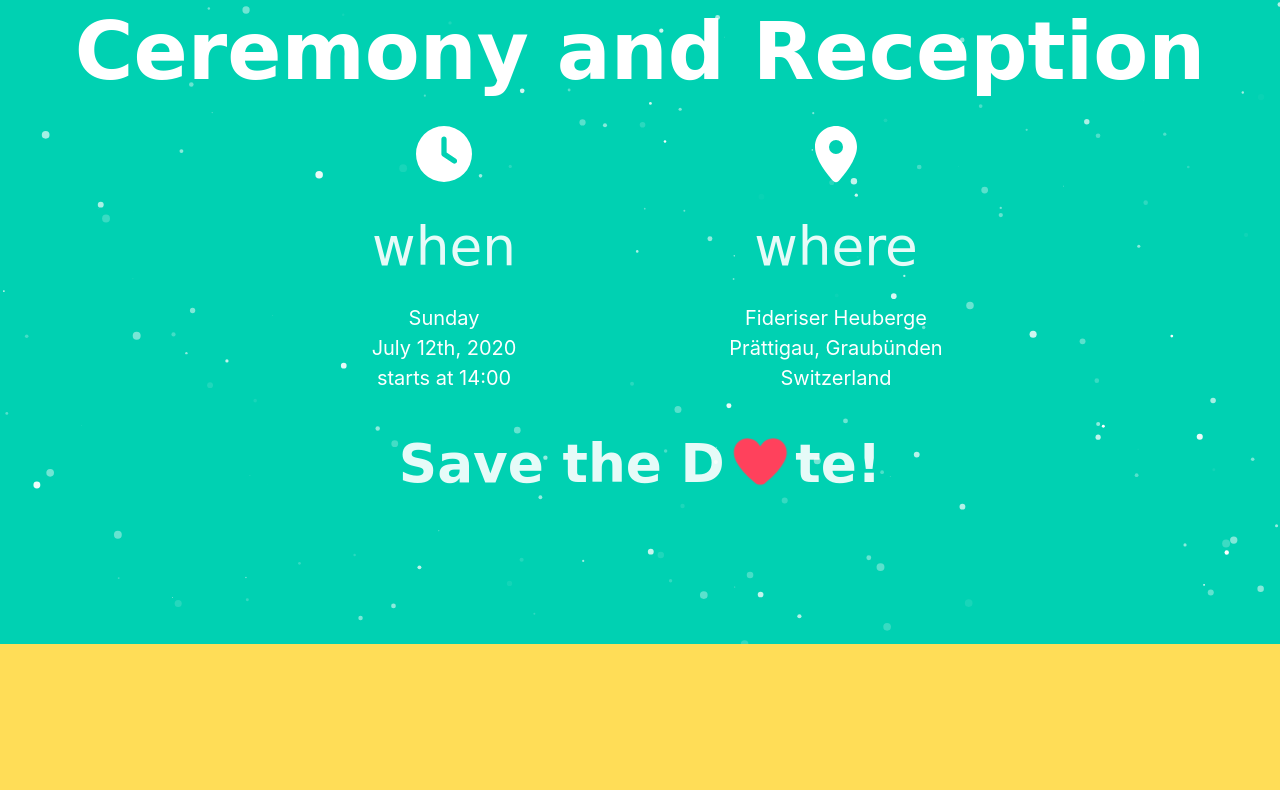
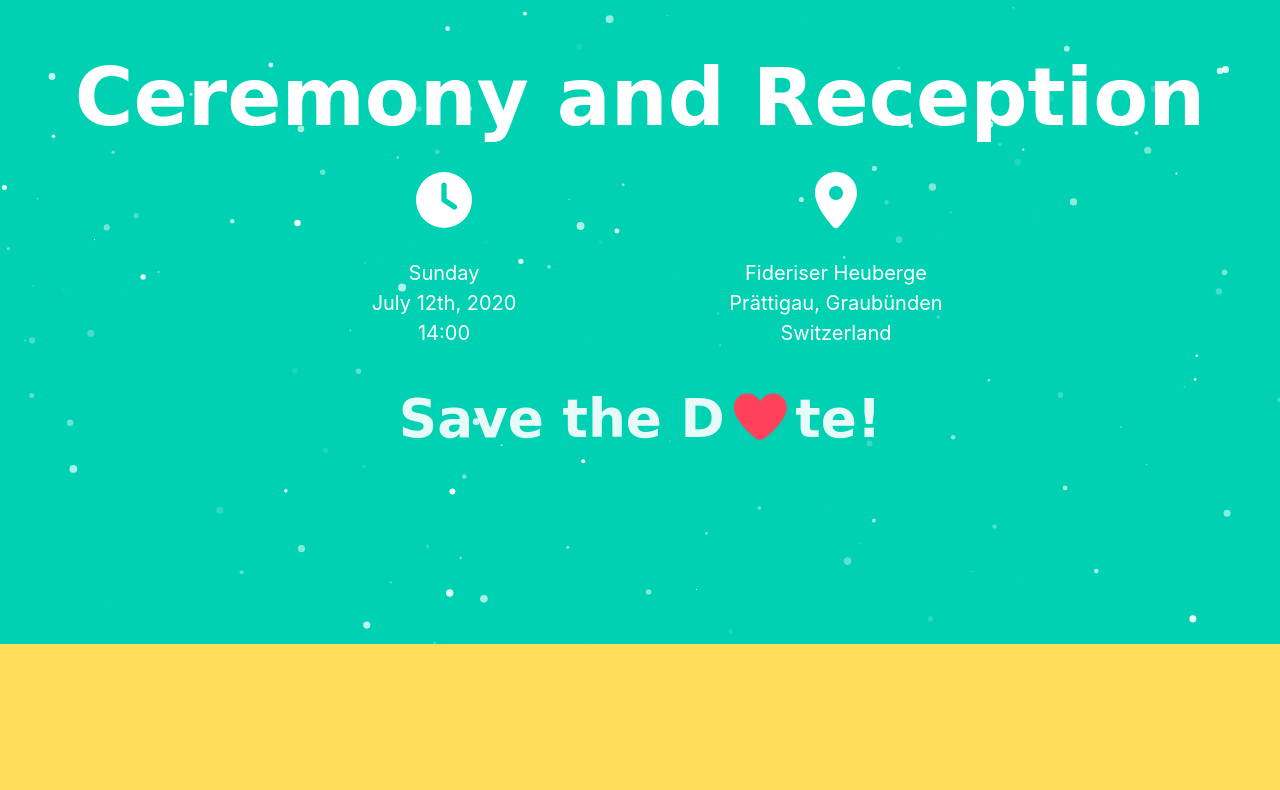
Before and after one commit to WalkerWalker/wedding-website, a plain HTML site: page index.html in a window 1280 px wide. Shown: the part 956-1746 px from the top of the page. Drawn offline with Linux system fonts and the light colour scheme.

Commit message:
remove subtitles when and where

```diff
--- a/index.html
+++ b/index.html
@@ -63,11 +63,8 @@
             </span>
             <br>
             <br>
-            <h2 class="subtitle" data-translatable>
-               when // 时间
-            </h2>
             <h5 class="info" data-translatable>
-              <p>Sunday<br>July 12th, 2020<br>starts at 14:00</p>
+              <p>Sunday<br>July 12th, 2020<br>14:00</p>
               <p>星期日<br>2020年7月12日<br>14:00</p>
             </h5>
           </div>
@@ -78,9 +75,6 @@
             </span>
             <br>
             <br>
-            <h2 class="subtitle" data-translatable>
-               where // 地点
-            </h2>
             <h5 class="info" data-translatable>
               <p>Fideriser Heuberge<br>Prättigau, Graubünden<br>Switzerland</p>
               <p>Fideriser Heuberge<br>格劳宾登州<br>瑞士</p>
@@ -150,7 +144,7 @@
             Saturday  // 周六
             </h2>
             <h5 class="info" data-translatable>
-            On Saturday afternnon we hike up to the moutain lodge and have a barbecue dinner. Join us as part of the pioneer team. // 周六下午我们爬山去往高山木屋住下，晚上一起烧烤。加入我们成为先头部队吧！
+            On Saturday afternnon we hike up to the moutain lodge and have a barbecue dinner. Join us as part of the pioneer team. // 周六下午我们行山去往高山木屋，住下和烧烤。加入我们成为先头部队吧！
             </h5>
           </div>
           <div class="column is-5 is-4-desktop">
```
